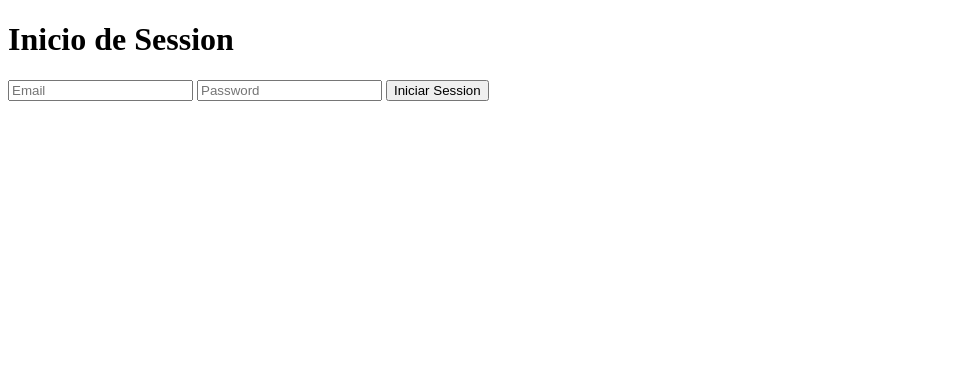
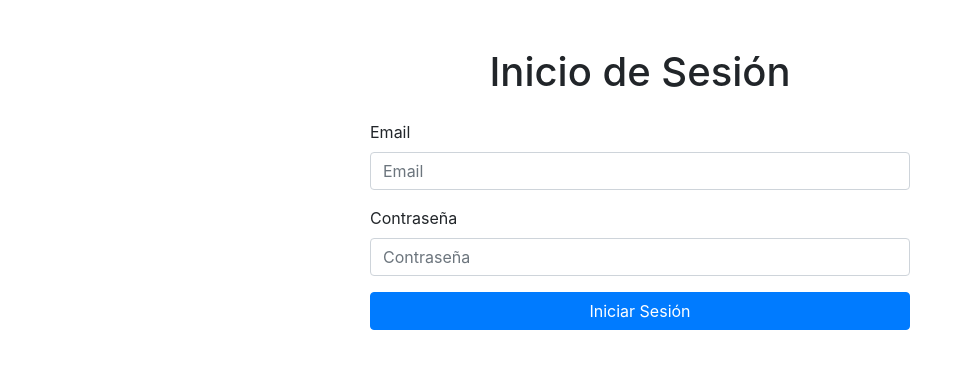
Before and after one commit to sukkoy298/proyectoSae, a PHP site: page /views/login.php in a window 1280 px wide. Shown: the top 369 px of the page, without its empty margins (0-965 px from the left). Run offline with PHP 8.4, Linux system fonts and the light colour scheme; some libraries are stand-ins or nearby versions.

```diff
--- a/views/login.php
+++ b/views/login.php
@@ -1,18 +1,35 @@
-
 <!DOCTYPE html>
 <html lang="en">
 <head>
     <meta charset="UTF-8">
     <meta name="viewport" content="width=device-width, initial-scale=1.0">
-    <title>Inicio de Session</title>
+    <title>Inicio de Sesión</title>
+    <!-- Bootstrap CSS -->
+    <link href="https://stackpath.bootstrapcdn.com/bootstrap/4.5.2/css/bootstrap.min.css" rel="stylesheet">
 </head>
 <body>
-    <h1>Inicio de Session</h1>
-    <form action="../controller/authControl.php" method="POST">
-        <input type="text" name="login" value="true" hidden>
-        <input type="email" name="email" placeholder="Email">
-        <input type="password" name="password" placeholder="Password">
-        <input type="submit" value="Iniciar Session">
-    </form>
+    <div class="container">
+        <div class="row justify-content-center">
+            <div class="col-md-6">
+                <h1 class="text-center mt-5">Inicio de Sesión</h1>
+                <form action="../controller/authControl.php" method="POST" class="mt-4">
+                    <input type="hidden" name="login" value="true">
+                    <div class="form-group">
+                        <label for="email">Email</label>
+                        <input type="email" name="email" class="form-control" placeholder="Email" required>
+                    </div>
+                    <div class="form-group">
+                        <label for="password">Contraseña</label>
+                        <input type="password" name="password" class="form-control" placeholder="Contraseña" required>
+                    </div>
+                    <button type="submit" class="btn btn-primary btn-block">Iniciar Sesión</button>
+                </form>
+            </div>
+        </div>
+    </div>
+    <!-- Bootstrap JS and dependencies -->
+    <script src="https://code.jquery.com/jquery-3.5.1.slim.min.js"></script>
+    <script src="https://cdn.jsdelivr.net/npm/@popperjs/core@2.5.4/dist/umd/popper.min.js"></script>
+    <script src="https://stackpath.bootstrapcdn.com/bootstrap/4.5.2/js/bootstrap.min.js"></script>
 </body>
 </html>
```
Also changed, not shown: controller/authControl.php (+17 -2 lines), models/users.php (+20 -0 lines), views/dashboard.php (+20 -0 lines).
